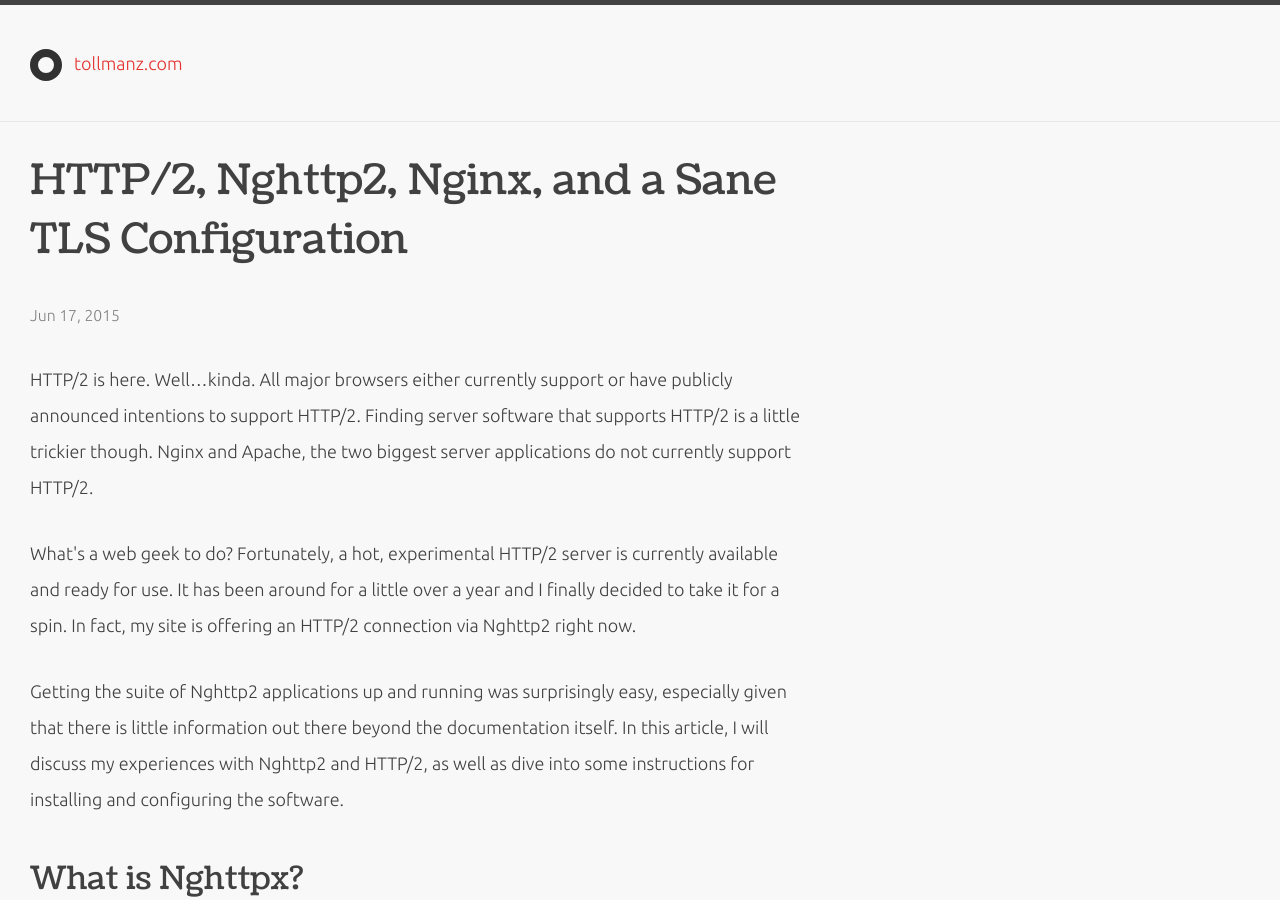
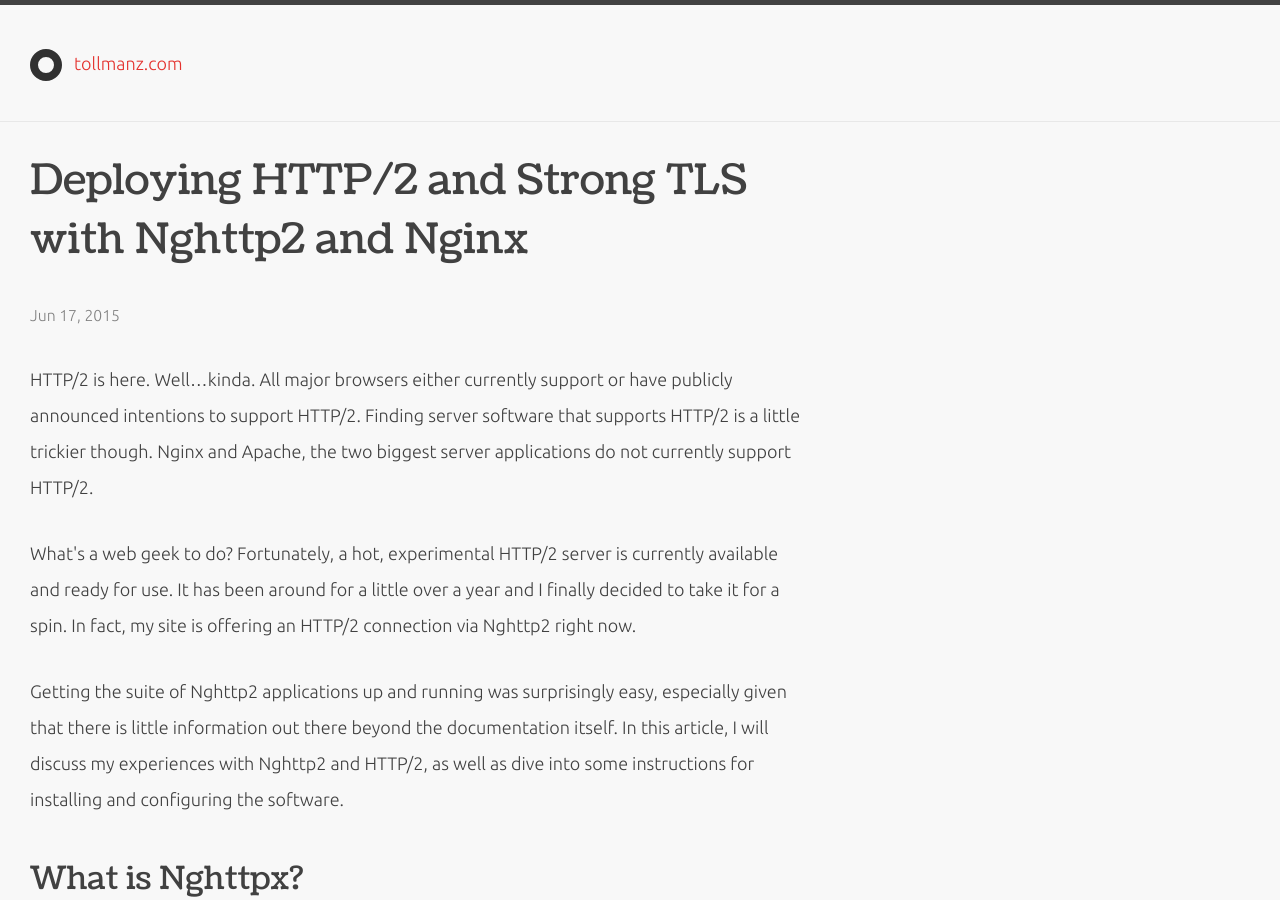
Before and after one commit to tollmanz/tollmanz.com-old, a Jekyll site: the page built from _posts/2015-06-17-http2-nghttp2-nginx-tls.markdown, in a window 1280 px wide and 900 px high. Built offline with Jekyll 4.4.1, drawn with Linux system fonts in a browser that asks for light colours.

Commit message:
Update title.

```diff
--- a/_posts/2015-06-17-http2-nghttp2-nginx-tls.markdown
+++ b/_posts/2015-06-17-http2-nghttp2-nginx-tls.markdown
@@ -1,6 +1,6 @@
 ---
 layout:     post
-title:      "HTTP/2, Nghttp2, Nginx, and a Sane TLS Configuration"
+title:      "Deploying HTTP/2 and Strong TLS with Nghttp2 and Nginx "
 date:       2015-06-17 22:45:00
 categories: http2, performance, nginx
 ---
```
